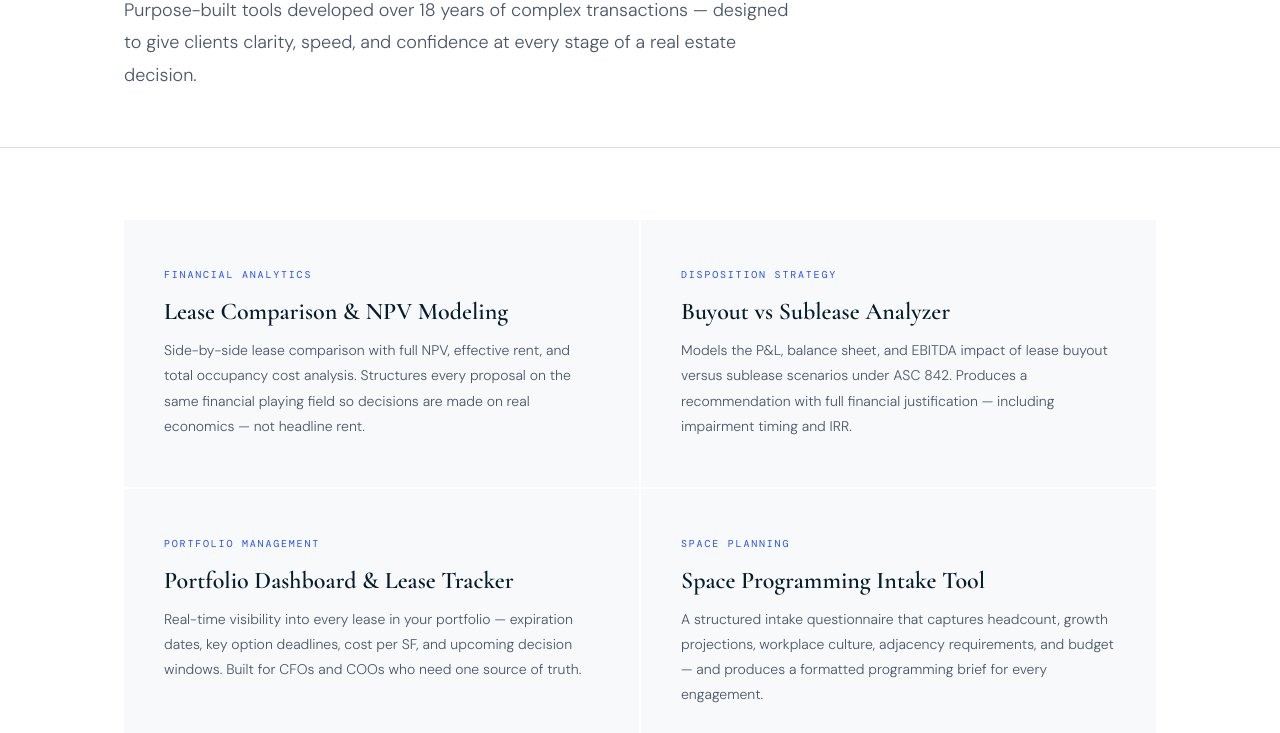
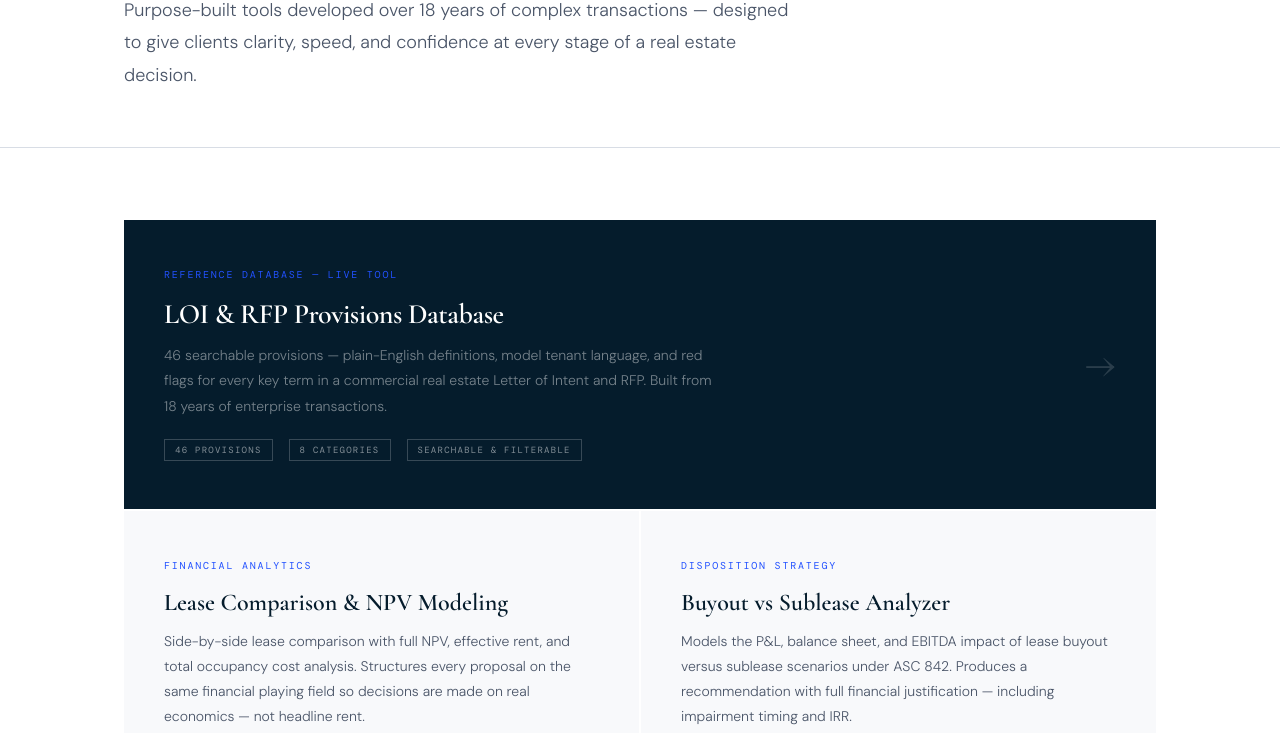
Before and after one commit to ideagineer/ChaseBourdelaise, a plain HTML site: page tools.html in a window 1280 px wide. Shown: the part 364-1097 px from the top of the page. Drawn offline with nearby package versions, Linux system fonts and the light colour scheme.

Commit message:
Add files via upload

```diff
--- a/tools.html
+++ b/tools.html
@@ -704,6 +704,21 @@ height="0" width="0" style="display:none;visibility:hidden"></iframe></noscript>
 </div>
 <section class="page-section">
   <div class="container">
+    <div style="margin-bottom:2px;">
+      <a href="/tools/loi-provisions.html" style="display:grid; grid-template-columns:1fr auto; gap:40px; align-items:center; background:var(--navy); padding:48px 40px; text-decoration:none; transition:background 0.2s;" onmouseover="this.style.background='#0a2e47'" onmouseout="this.style.background='#051C2C'">
+        <div>
+          <div style="font-family:'DM Mono',monospace; font-size:10px; letter-spacing:0.18em; text-transform:uppercase; color:var(--blue); margin-bottom:16px;">Reference Database — Live Tool</div>
+          <h3 style="font-family:'Cormorant Garamond',serif; font-size:28px; font-weight:600; color:#fff; margin-bottom:12px; letter-spacing:-0.5px;">LOI & RFP Provisions Database</h3>
+          <p style="font-size:14px; font-weight:300; line-height:1.8; color:rgba(255,255,255,0.45); max-width:560px;">46 searchable provisions — plain-English definitions, model tenant language, and red flags for every key term in a commercial real estate Letter of Intent and RFP. Built from 18 years of enterprise transactions.</p>
+          <div style="margin-top:20px; display:flex; gap:16px; flex-wrap:wrap;">
+            <span style="font-family:'DM Mono',monospace; font-size:9px; letter-spacing:0.14em; text-transform:uppercase; padding:4px 10px; border:1px solid rgba(255,255,255,0.2); color:rgba(255,255,255,0.5);">46 Provisions</span>
+            <span style="font-family:'DM Mono',monospace; font-size:9px; letter-spacing:0.14em; text-transform:uppercase; padding:4px 10px; border:1px solid rgba(255,255,255,0.2); color:rgba(255,255,255,0.5);">8 Categories</span>
+            <span style="font-family:'DM Mono',monospace; font-size:9px; letter-spacing:0.14em; text-transform:uppercase; padding:4px 10px; border:1px solid rgba(255,255,255,0.2); color:rgba(255,255,255,0.5);">Searchable & Filterable</span>
+          </div>
+        </div>
+        <div style="font-family:'Cormorant Garamond',serif; font-size:48px; font-weight:400; color:rgba(255,255,255,0.15); flex-shrink:0;">→</div>
+      </a>
+    </div>
     <div style="display:grid; grid-template-columns:1fr 1fr; gap:2px; margin-bottom:2px;">
       <div style="background:var(--off); padding:48px 40px;">
         <div style="font-family:'DM Mono',monospace; font-size:10px; letter-spacing:0.18em; text-transform:uppercase; color:var(--blue); margin-bottom:16px;">Financial Analytics</div>
```
